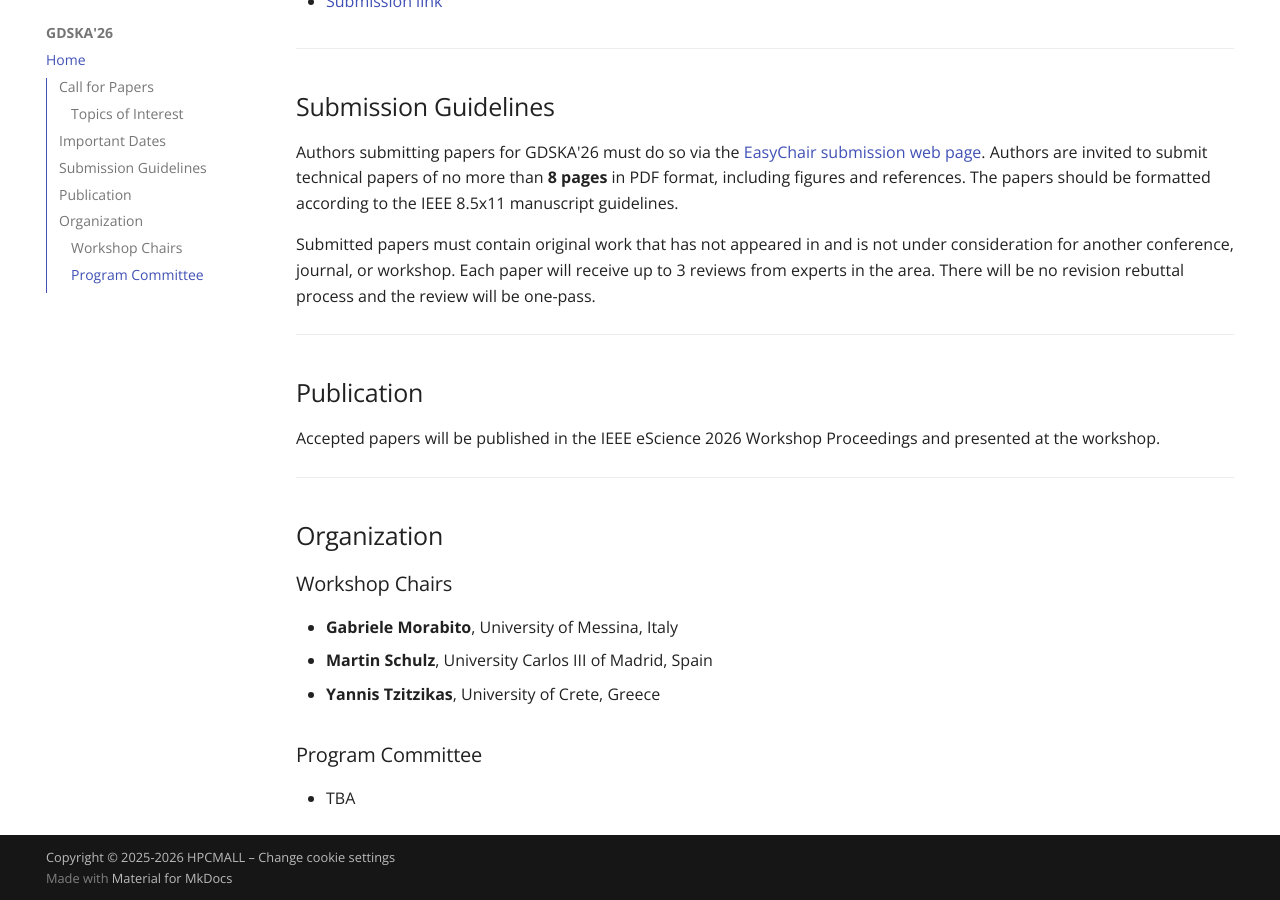
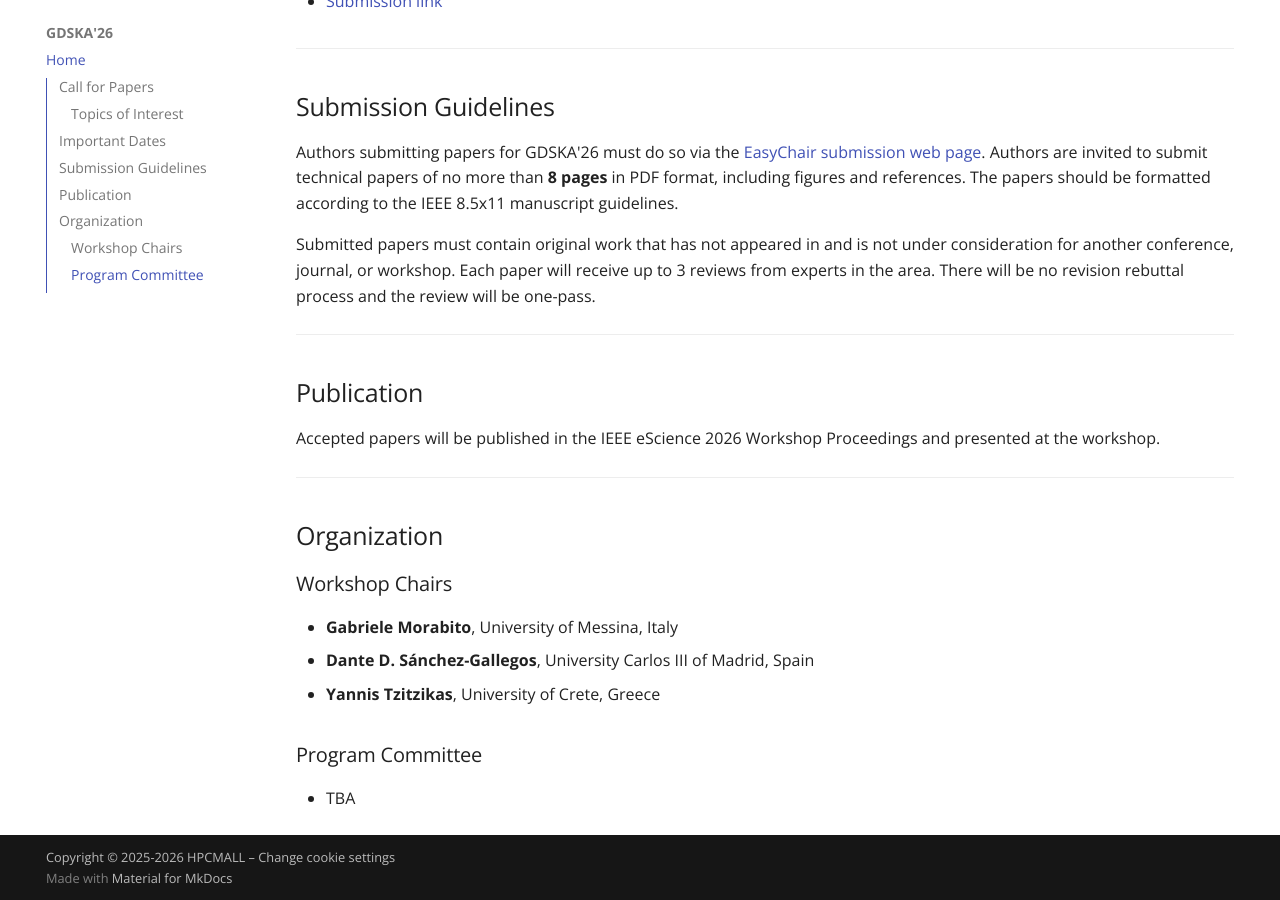
Before and after one commit to GDSKA/gdska.github.io, an MkDocs documentation site: the page built from docs/index.md, in a window 1280 px wide and 900 px high, scrolled down 1725 px. Built offline with MkDocs 1.6.1 and Material for MkDocs 9.7.7, drawn with Linux system fonts in a browser that asks for light colours.

Commit message:
updane dante name

```diff
--- a/docs/index.md
+++ b/docs/index.md
@@ -58,7 +58,7 @@ Accepted papers will be published in the IEEE eScience 2026 Workshop Proceedings
 ### Workshop Chairs
 
 - **Gabriele Morabito**, University of Messina, Italy
-- **Martin Schulz**, University Carlos III of Madrid, Spain
+- **Dante D. Sánchez-Gallegos**, University Carlos III of Madrid, Spain
 - **Yannis Tzitzikas**, University of Crete, Greece
 
 ### Program Committee
```
